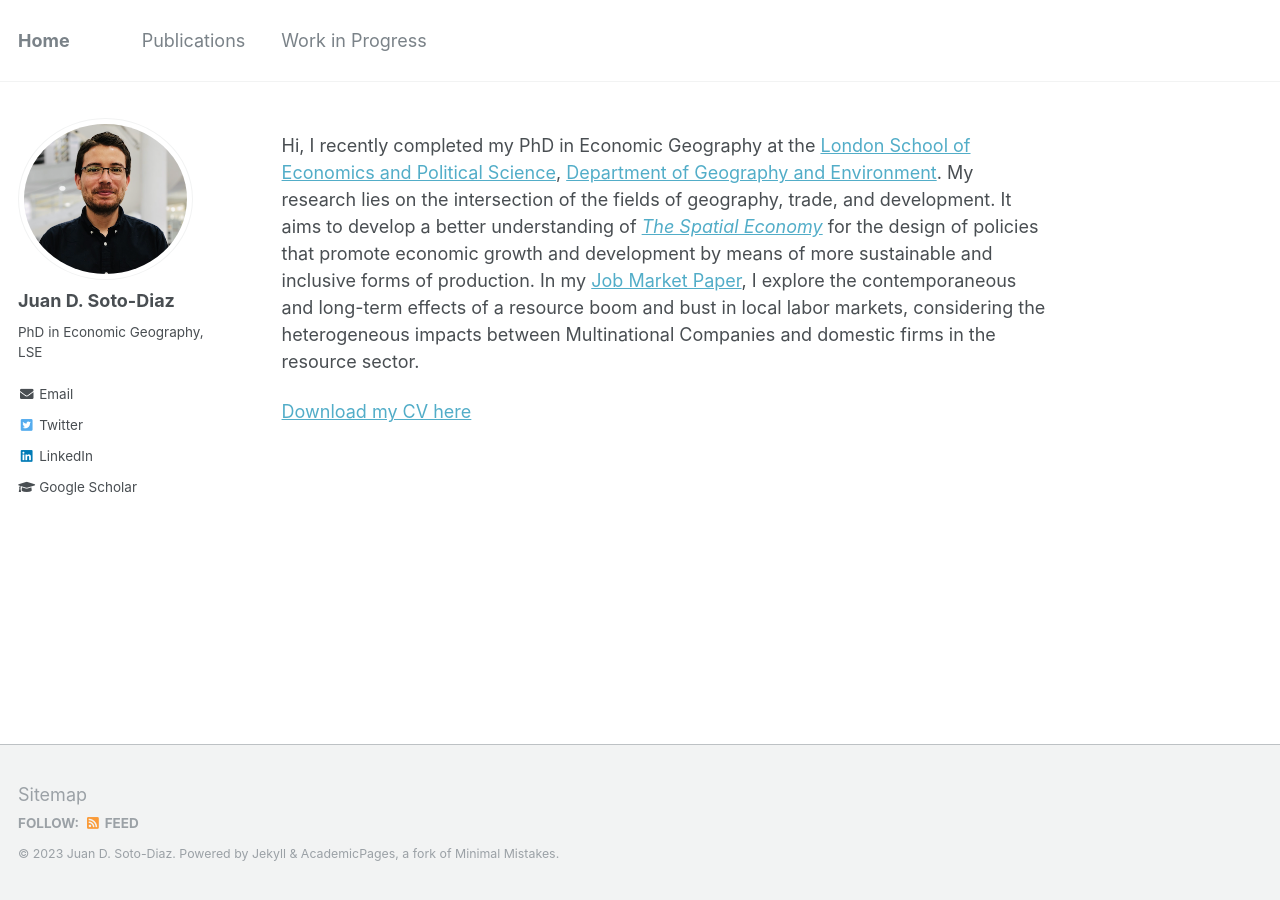
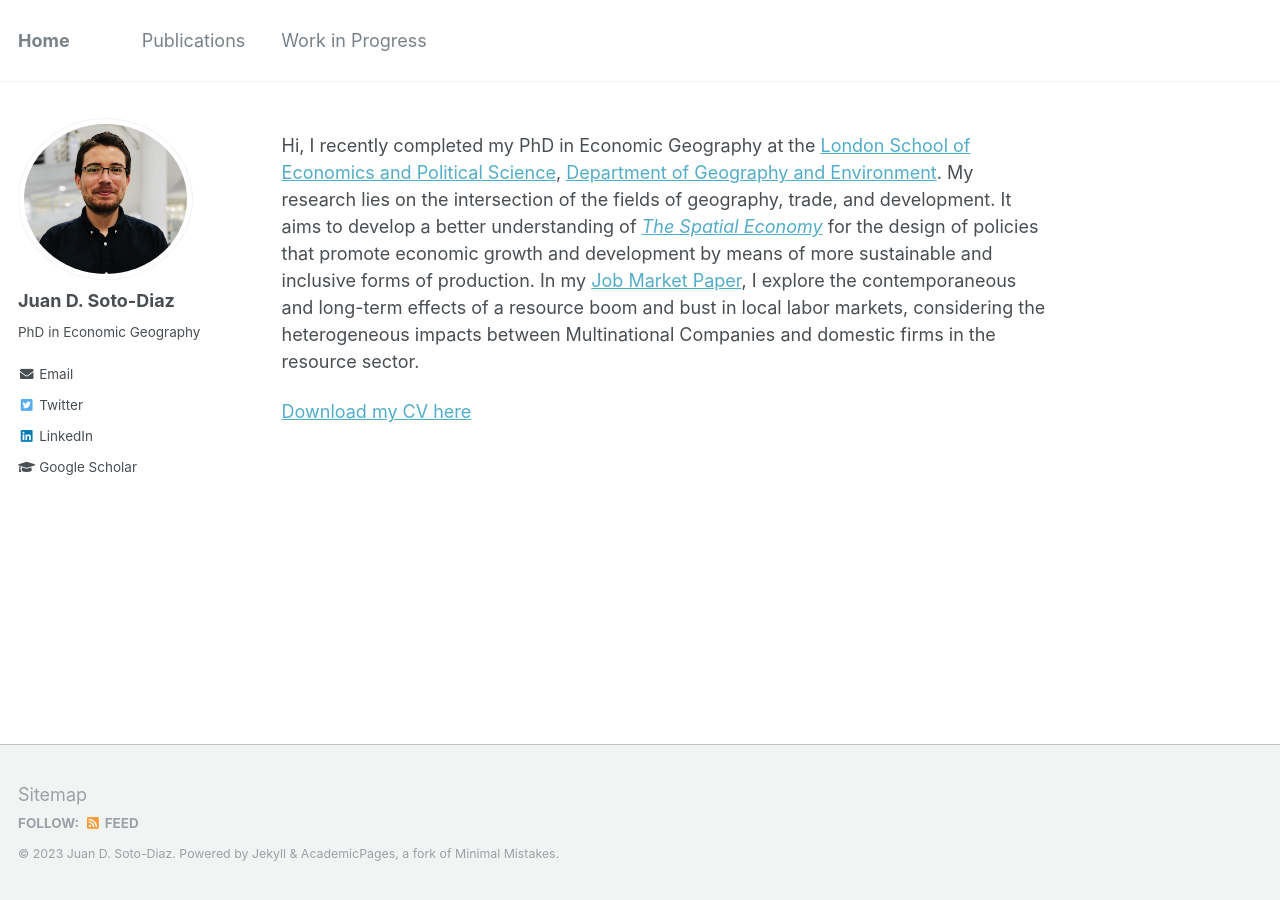
Before and after one commit to pedrofierroz87/pedrofierroz87.github.io, a Jekyll site: the page built from _pages/about.md, in a window 1280 px wide. Built offline with Jekyll 4.4.1, drawn with Linux system fonts in a browser that asks for light colours.

Commit message:
Update _config.yml

```diff
--- a/_config.yml
+++ b/_config.yml
@@ -82,7 +82,7 @@ analytics:
 author:
   name             : "Juan D. Soto-Diaz"
   avatar           : "profile.PNG"
-  bio              : "PhD in Economic Geography, LSE"
+  bio              : "PhD in Economic Geography"
   location         : #"London, UK"
   employer         :
   pubmed           : # ""
```
